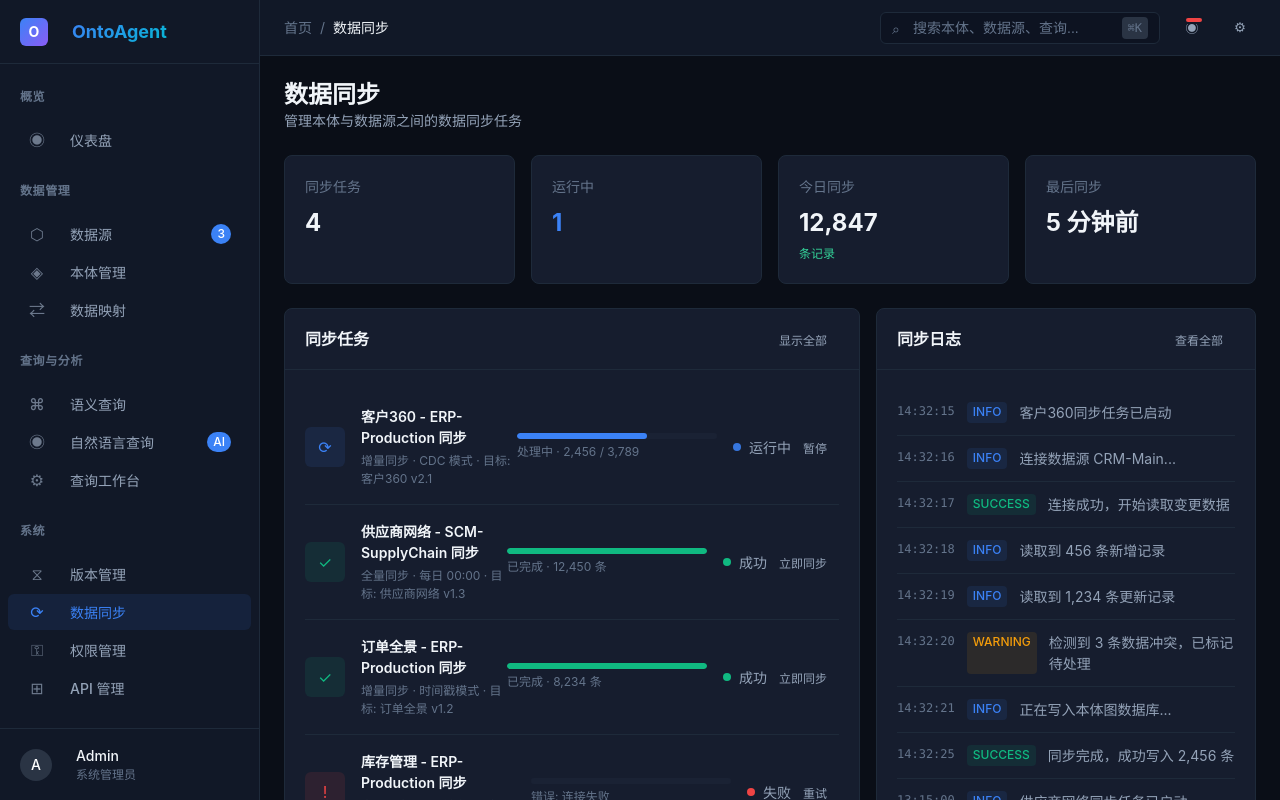
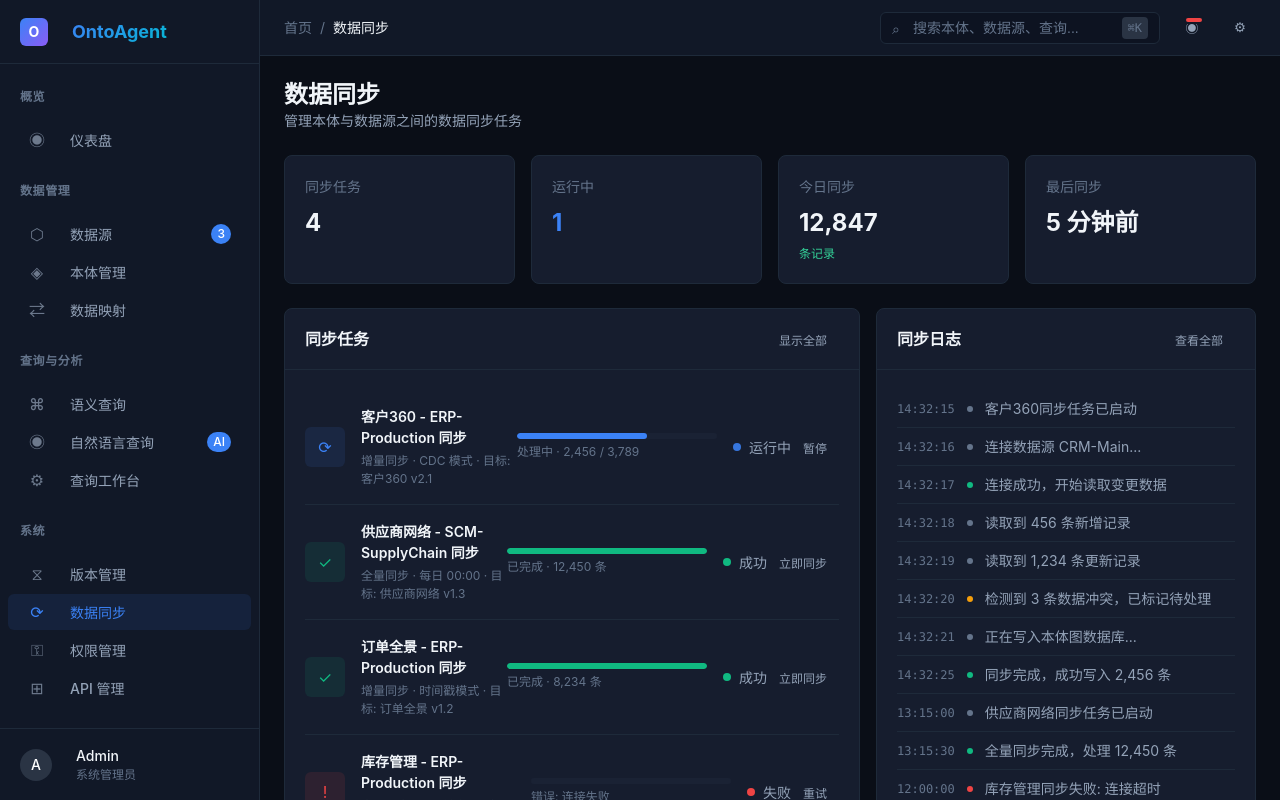
Before and after one commit to zhangsibo1129/onto-agent, a React (Vite) app in the folder onto-agent-web/: page /sync in a window 1280 px wide. Shown: the top 800 px of the page. Built offline with nearby package versions, Linux system fonts and the light colour scheme.

Commit message:
Fix UI issues in Permissions, NLQuery, and Sync pages
- Permissions: improve checkbox styling with proper background and borders
- NLQuery: change ontology selector from chip buttons to dropdown select
- Sync: simplify log entries by replacing badges with small colored dots

```diff
--- a/onto-agent-web/src/page-styles.css
+++ b/onto-agent-web/src/page-styles.css
@@ -286,8 +286,9 @@
 
 .log-entry {
   display: flex;
+  align-items: center;
   gap: var(--space-3);
-  padding: var(--space-3) 0;
+  padding: var(--space-2) 0;
   border-bottom: 1px solid var(--border-primary);
   font-size: var(--text-sm);
 }
@@ -303,31 +304,11 @@
   white-space: nowrap;
 }
 
-.log-level {
-  font-size: var(--text-xs);
-  font-weight: var(--font-medium);
-  padding: 1px 6px;
-  border-radius: var(--radius-sm);
-}
-
-.log-level.info {
-  background: var(--status-info-bg);
-  color: var(--status-info);
-}
-
-.log-level.success {
-  background: var(--status-success-bg);
-  color: var(--status-success);
-}
-
-.log-level.warning {
-  background: var(--status-warning-bg);
-  color: var(--status-warning);
-}
-
-.log-level.error {
-  background: var(--status-error-bg);
-  color: var(--status-error);
+.log-dot {
+  width: 6px;
+  height: 6px;
+  border-radius: var(--radius-full);
+  flex-shrink: 0;
 }
 
 .log-message {
@@ -455,10 +436,26 @@
   justify-content: center;
 }
 
-.permission-checkbox input {
-  width: 16px;
-  height: 16px;
+.permission-checkbox input[type="checkbox"] {
+  width: 18px;
+  height: 18px;
+  cursor: pointer;
   accent-color: var(--brand-primary);
+  background: var(--bg-input);
+  border: 1px solid var(--border-secondary);
+  border-radius: var(--radius-sm);
+  padding: 0;
+  margin: 0;
+}
+
+.permission-checkbox input[type="checkbox"]:checked {
+  background: var(--brand-primary);
+  border-color: var(--brand-primary);
+}
+
+.permission-checkbox input[type="checkbox"]:disabled {
+  cursor: not-allowed;
+  opacity: 0.7;
 }
 
 .permission-ontology {
--- a/onto-agent-web/src/pages/NLQuery.tsx
+++ b/onto-agent-web/src/pages/NLQuery.tsx
@@ -61,15 +61,16 @@ export default function NLQuery() {
       </div>
 
       <div className="nl-ontology-selector">
-        {ontologies.map((ontology) => (
-          <div
-            key={ontology}
-            className={`nl-ontology-chip ${selectedOntology === ontology ? "active" : ""}`}
-            onClick={() => setSelectedOntology(ontology)}
-          >
-            {ontology}
-          </div>
-        ))}
+        <select
+          className="form-select"
+          value={selectedOntology}
+          onChange={(e) => setSelectedOntology(e.target.value)}
+          style={{ width: 200 }}
+        >
+          {ontologies.map((ontology) => (
+            <option key={ontology} value={ontology}>{ontology}</option>
+          ))}
+        </select>
       </div>
 
       <div className="chat-area">
--- a/onto-agent-web/src/pages/Sync.tsx
+++ b/onto-agent-web/src/pages/Sync.tsx
@@ -185,7 +185,19 @@ export default function Sync() {
             {logs.map((log, i) => (
               <div key={i} className="log-entry">
                 <span className="log-time">{log.time}</span>
-                <span className={`log-level ${log.level}`}>{log.level.toUpperCase()}</span>
+                <span
+                  className="log-dot"
+                  style={{
+                    background:
+                      log.level === "success"
+                        ? "var(--status-success)"
+                        : log.level === "error"
+                        ? "var(--status-error)"
+                        : log.level === "warning"
+                        ? "var(--status-warning)"
+                        : "var(--text-tertiary)",
+                  }}
+                ></span>
                 <span className="log-message">{log.message}</span>
               </div>
             ))}
```
